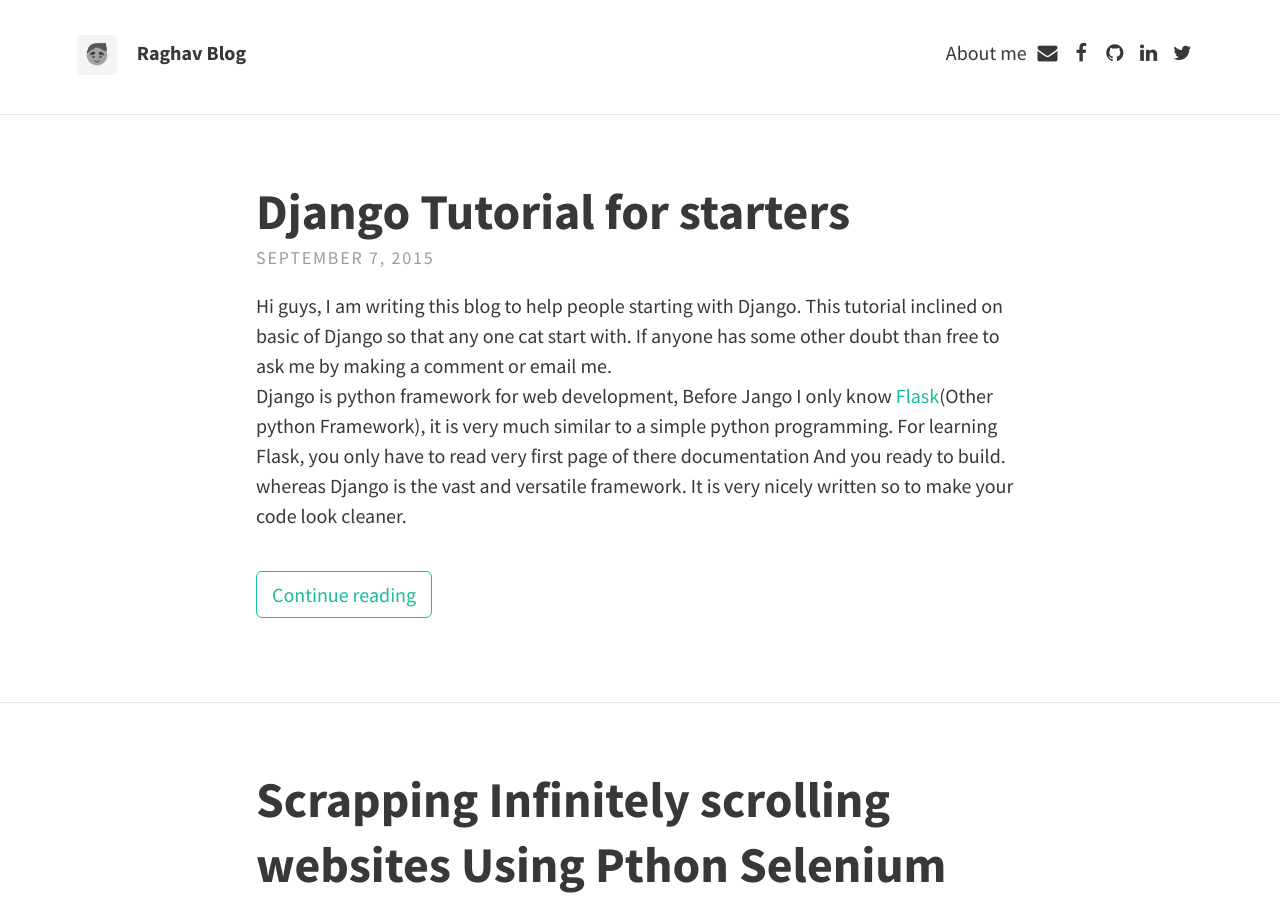
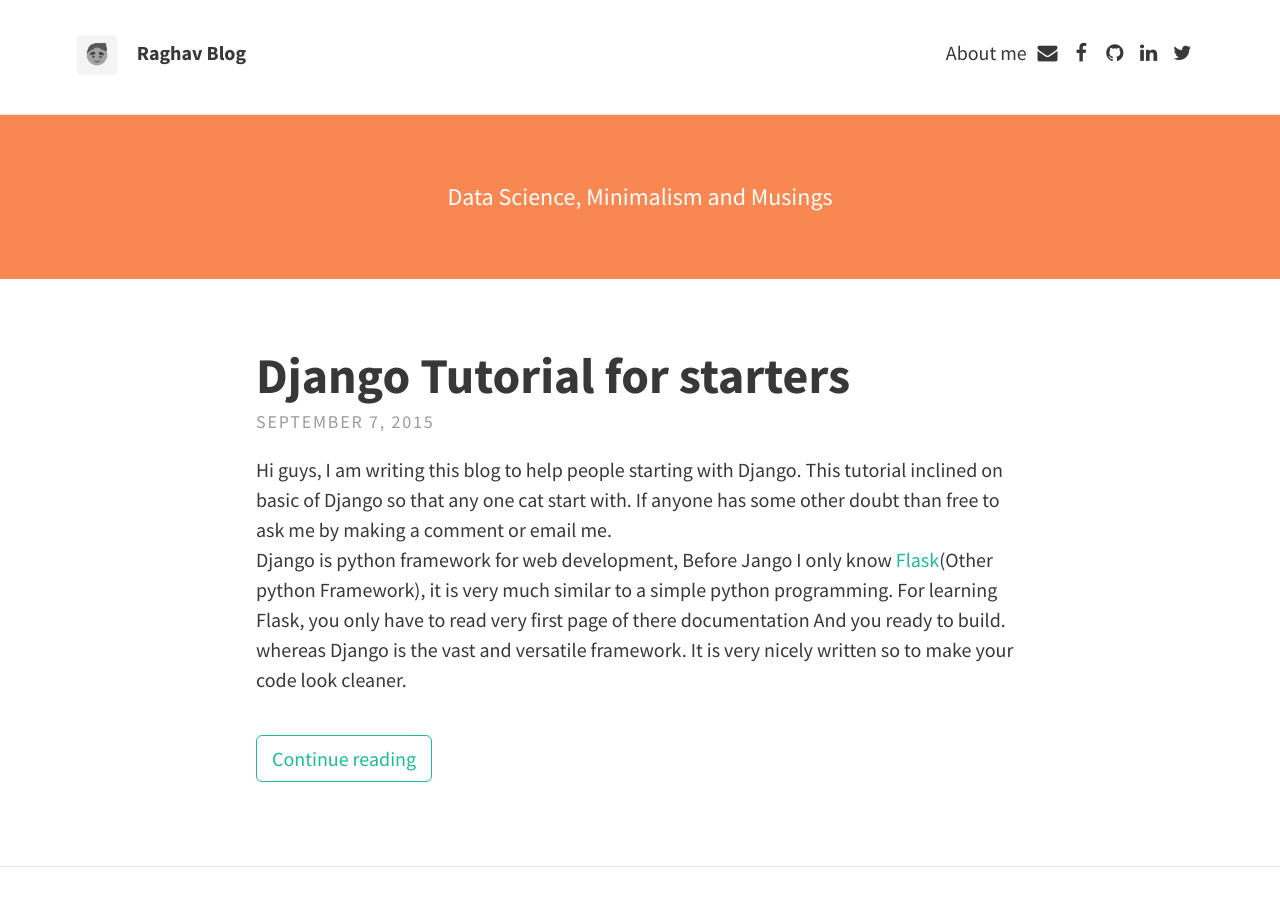
Before and after one commit to raghavendra990/raghavendra990.github.io, a Jekyll site: the page built from index.html, in a window 1280 px wide and 900 px high. Built offline with Jekyll 4.4.1, drawn with Linux system fonts in a browser that asks for light colours; nearby versions of some CDN libraries; the list of posts is cut into pages by our own code.

Commit message:
roll back to previous changes

```diff
--- a/_config.yml
+++ b/_config.yml
@@ -11,7 +11,8 @@ theme:
   description: "A Data Science enthusiast" # used by search engines
 
   # Header and footer text
-  header_text:
+  header_text: >
+     <p>Data Science, Minimalism and Musings</p>
   header_text_feature_image:
   footer_text: >
     © 2015. All rights reserved.
```
